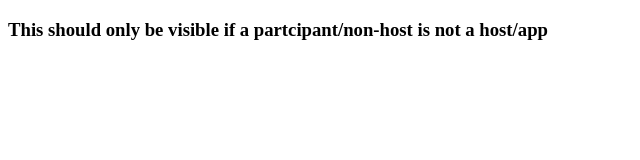
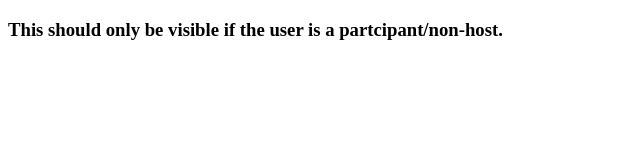
Before and after one commit to Joezanini/webexMultiViewEmbeddedApp, a plain HTML site: page participant.html in a window 1280 px wide. Shown: the whole page, without its empty margins (0-640 px from the left). Drawn offline with Linux system fonts and the light colour scheme.

Commit message:
Update participant.html

```diff
--- a/participant.html
+++ b/participant.html
@@ -7,7 +7,7 @@
     <title>Shared Participant View</title>
 </head>
 <body>
-    <h3>This should only be visible if a partcipant/non-host is not a host/app</h3>
+    <h3>This should only be visible if the user is a partcipant/non-host.</h3>
     <div>
         <ul id="console" />
     </div>
```
